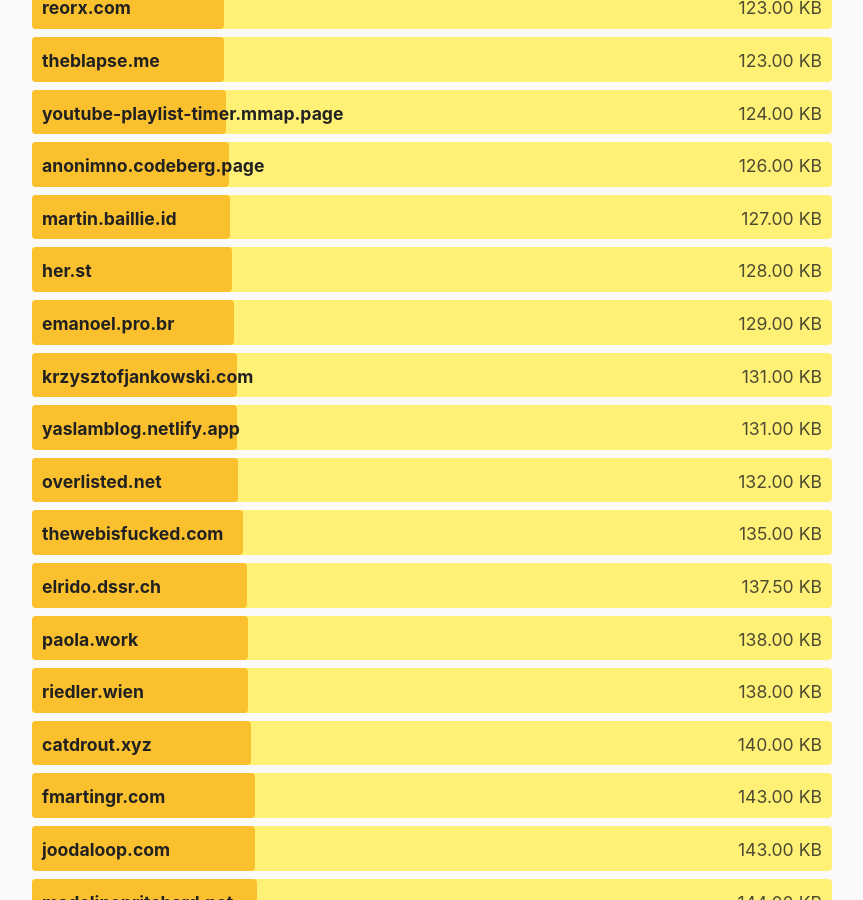
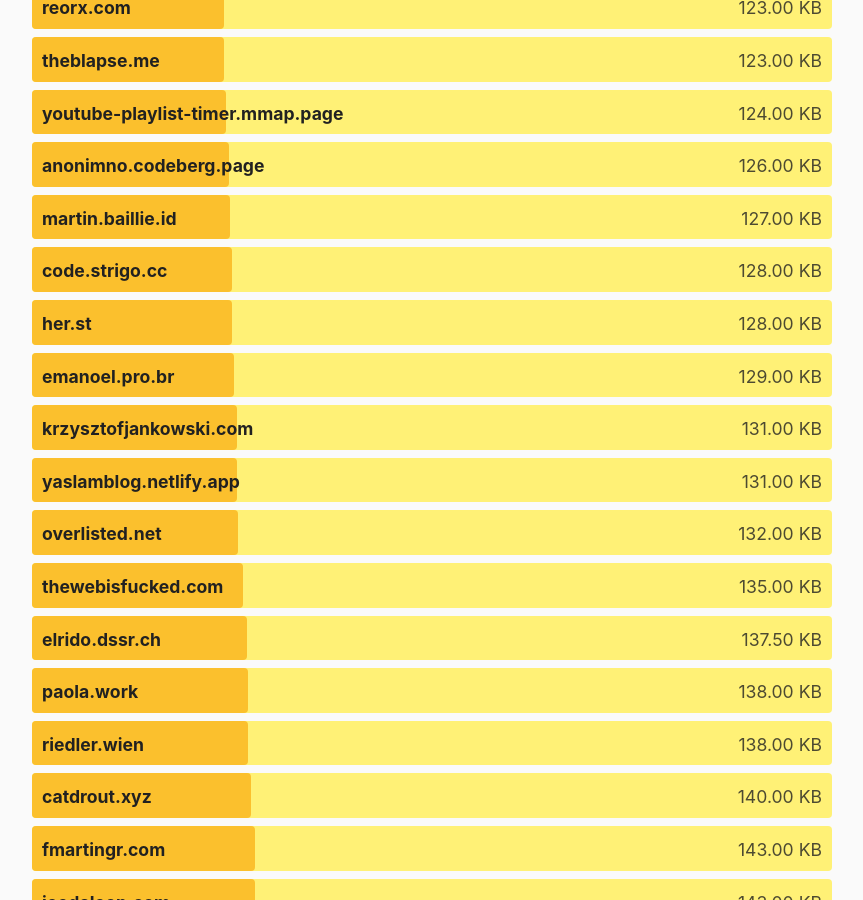
Before and after one commit to kevquirk/512kb.club, a Jekyll site: the page built from index.md, in a window 1280 px wide and 900 px high, scrolled down 22209 px. Shown: the whole window, without its empty margins (208-1071 px from the left). Built offline with Jekyll 4.4.1, drawn with Linux system fonts in a browser that asks for light colours; some of the changed text lies outside the part shown.

Commit message:
refactor: optimize webfonts, down to 128Kb

```diff
--- a/_data/sites.yml
+++ b/_data/sites.yml
@@ -670,7 +670,7 @@
 
 - domain: code.strigo.cc
   url: https://code.strigo.cc/
-  size: 185
+  size: 128
   last_checked: 2023-06-12
 
 - domain: codetheweb.blog
```
